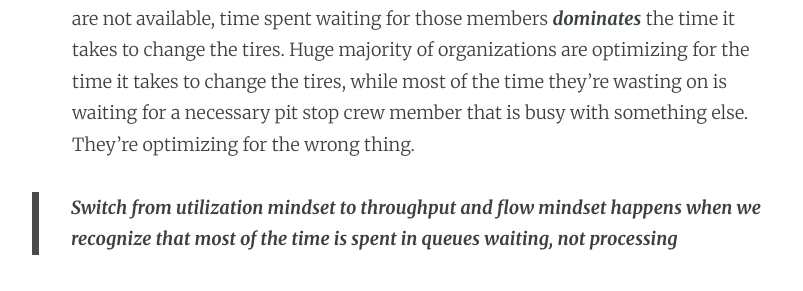
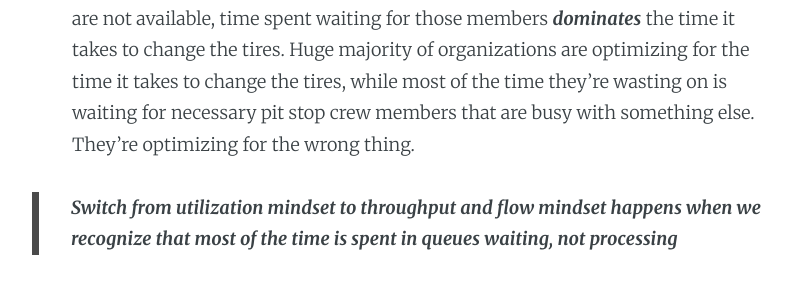
Before and after one commit to dragan-stepanovic/dragan-stepanovic.github.io, a Jekyll site: the page built from _posts/2020-01-14-formula-one-toc.md, in a window 1280 px wide and 900 px high, scrolled down 949 px. Shown: the part 253-544 px from the top of the window, without its empty margins (213-1016 px from the left). Built offline with Jekyll 4.4.1, drawn with Linux system fonts in a browser that asks for light colours.

Commit message:
post updated

```diff
--- a/_posts/2020-01-14-formula-one-toc.md
+++ b/_posts/2020-01-14-formula-one-toc.md
@@ -11,7 +11,7 @@ In case of F1, this utilization rate doesn't bother you, but if you're a manager
 
 Now, imagine how much final race time increases if some of the pit stop members are not available when needed because they're working on something else? It's important for pit stop members to be there **when** it's needed, not to be utilized as much as possible. In Lean terms it means optimizing for flow efficiency, not resource efficiency.
 
-It takes 2 seconds for the pit stop crew to change the tires. But if some members are not available, time spent waiting for those members **_dominates_** the time it takes to change the tires. Huge majority of organizations are optimizing for the time it takes to change the tires, while most of the time they're wasting on is waiting for a necessary pit stop crew member that is busy with something else. They're optimizing for the wrong thing.
+It takes 2 seconds for the pit stop crew to change the tires. But if some members are not available, time spent waiting for those members **_dominates_** the time it takes to change the tires. Huge majority of organizations are optimizing for the time it takes to change the tires, while most of the time they're wasting on is waiting for necessary pit stop crew members that are busy with something else. They're optimizing for the wrong thing.
 
 > **Switch from utilization mindset to throughput and flow mindset happens when we recognize that most of the time is spent in queues waiting, not processing**
 
```
